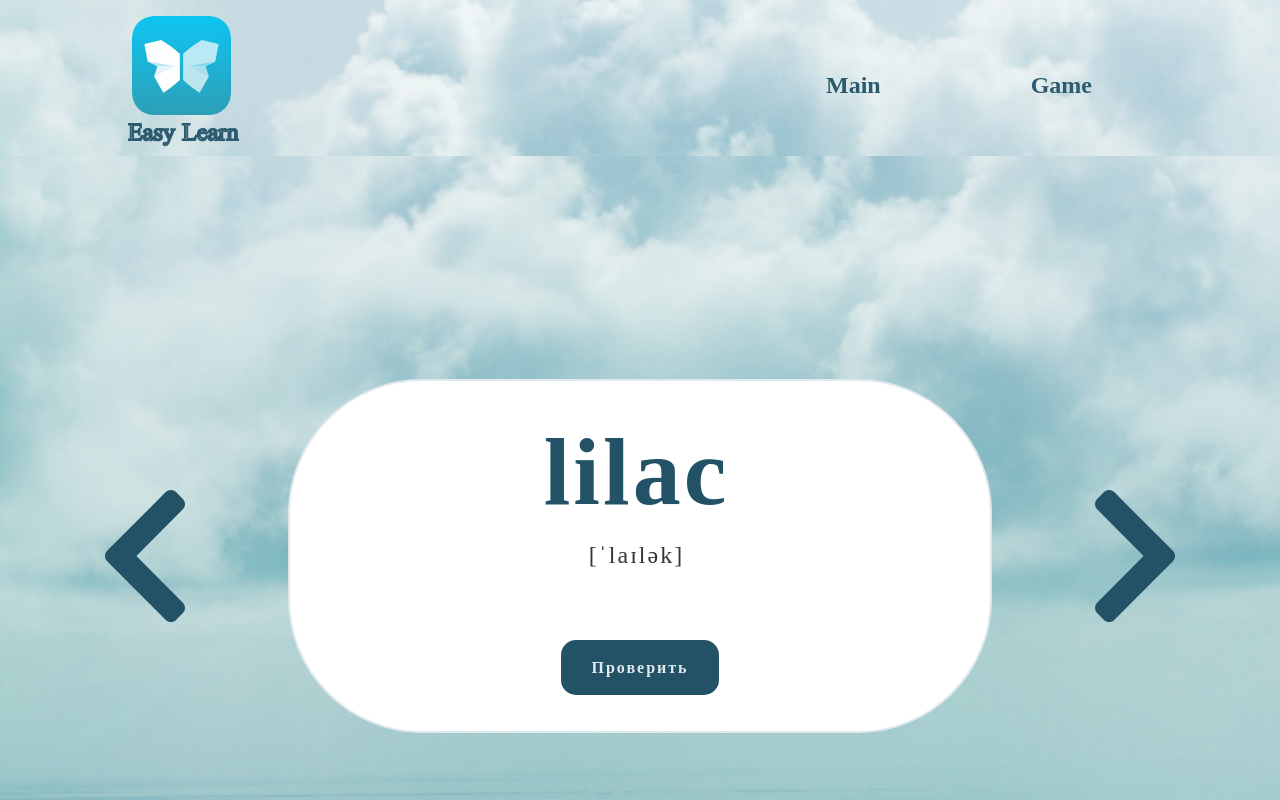
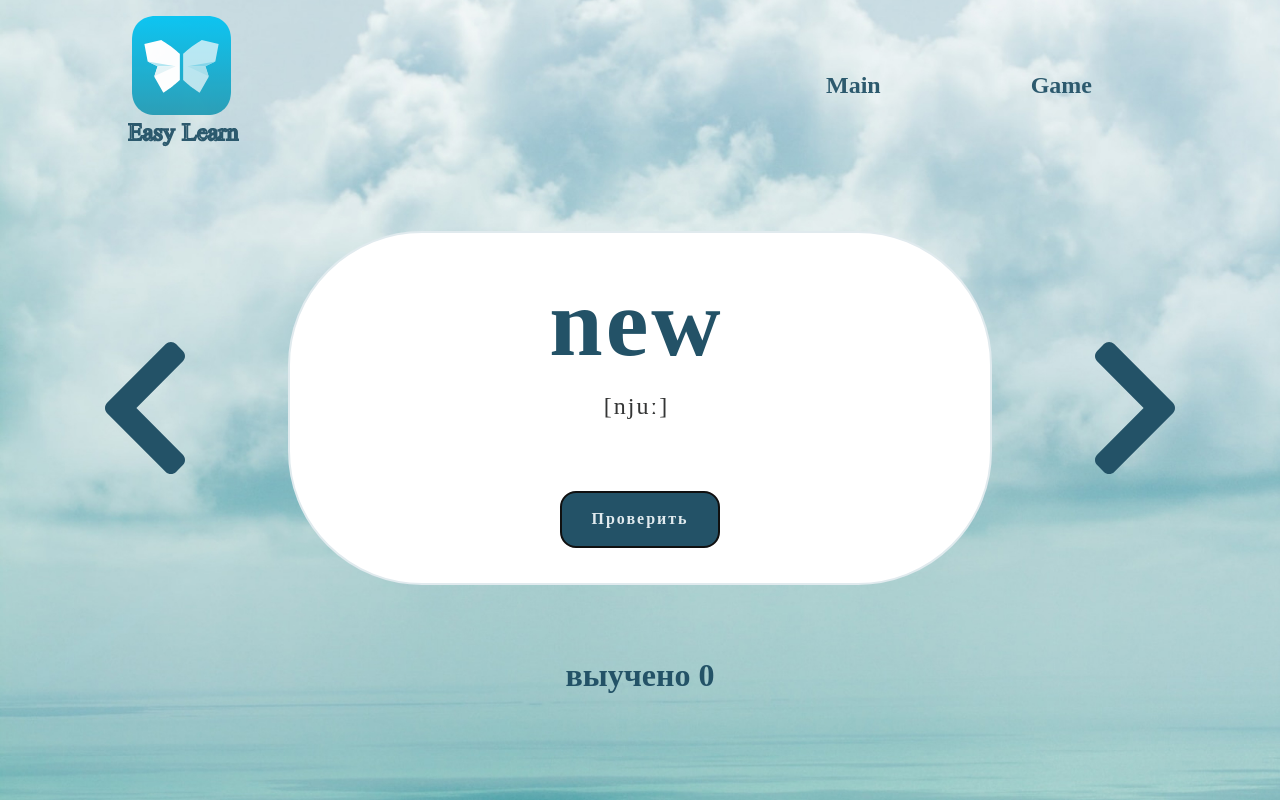
Before and after one commit to Maslenat/TutorialWord-app, a React (Create React App) app: page /game in a window 1280 px wide. Shown: the top 800 px of the page. Built offline with nearby package versions, Linux system fonts and the light colour scheme.

Commit message:
week 34 done

```diff
--- a/src/components/Buttongame/Buttongame.jsx
+++ b/src/components/Buttongame/Buttongame.jsx
@@ -24,7 +24,7 @@ export default function Buttongame(props) {
         let count = ind === lastIndex ? 0 : ind + 1;
 
 
-        // Симулируем задержку кода
+        //  задержкa кода
         setTimeout(function () {
             setIndex(count);
         }, 600);
@@ -54,7 +54,7 @@ export default function Buttongame(props) {
         Change();
         Clickleft();
     }
-    console.log("BUTTON");
+
 
     return (
 
--- a/src/components/Card/Card.jsx
+++ b/src/components/Card/Card.jsx
@@ -5,18 +5,22 @@ import "./card.module.scss";
 
 export default function Card(props) {
     const { english, transcription, russian } = props.word;
-    const { change, setChange } = props;
+    const { change, setChange,Counter } = props;
 
 
 
     function onChan() {
         setChange(false);
+
     }
+function buttonClick(){
+    Counter();
+    onChan();
 
+}
 
     useEffect(() => {
         let btnR = document.getElementById("btnR");
-        console.log(btnR);
         let btnL = document.getElementById("btnL");
         btnR.addEventListener('click', () => { document.getElementById('card').className = style.animationR })
         btnL.addEventListener('click', () => { document.getElementById('card').className = style.animationL })
@@ -29,7 +33,7 @@ export default function Card(props) {
 
     }, [])
 
-    console.log("рендер карты");
+
 
     return (
 
@@ -42,7 +46,7 @@ export default function Card(props) {
 
             </div>
             <div className={style.container__trans}>
-                {change === true ? <button className={style.button} onClick={onChan}>Проверить</button> : <div className={style.rusword}>{russian}</div>}
+                {change === true ? <button autoFocus className={style.button} onClick={buttonClick}>Проверить</button> : <div className={style.rusword}>{russian}</div>}
             </div>
 
         </div>
--- /dev/null
+++ b/src/components/Game/Game.jsx
@@ -0,0 +1,52 @@
+import { useState } from "react";
+import Card from "../../components/Card/Card";
+import massiv from "../../massiv.json";
+import Buttongame from "../../components/Buttongame/Buttongame";
+import style from "./style.module.scss";
+import React from "react";
+
+
+
+Game.defaultProps = {
+    words: massiv,
+    lastIndex: Number(massiv.length - 1)
+};
+
+function Game(props) {
+
+    const {words}=props;
+    const [ind, setIndex] = useState(0);
+    const [change, setChange] = useState(true);
+
+    const [learned, setLearned]=useState([]);
+
+  const lastIndex = Number(words.length - 1);
+
+  const newLearned=[...learned];
+
+  const Counter=()=>{
+if (!newLearned.includes(ind)) newLearned.push(ind);
+setLearned(newLearned);
+
+   }
+
+
+    return (
+        <main className={style.main}>
+        <div className={style.wrapper}  >
+
+            <Buttongame ind={ind} setIndex={setIndex} setChange={setChange} lastIndex={lastIndex} />
+            <Card word={words[ind]} change={change} setChange={setChange} key={ind} Counter={Counter} />
+
+            <Buttongame arrow={'true'} ind={ind} setIndex={setIndex} setChange={setChange} lastIndex={lastIndex} />
+
+        </div>
+        <p>выучено <span>{learned.length}</span></p>
+        </main>
+    )
+
+
+}
+
+
+export default Game;
--- /dev/null
+++ b/src/components/Game/style.module.scss
@@ -0,0 +1,24 @@
+@import "../../style/style.scss";
+
+.wrapper {
+    text-align: center;
+    width: 100%;
+    height: auto;
+    display: flex;
+    align-items: center;
+    justify-content: center;
+    gap: 40px;
+}
+
+.main {
+    margin: auto auto;
+    display: flex;
+    flex-direction: column;
+    align-items: center;
+    justify-content: space-around;
+    gap: 40px;
+}
+
+p {
+    @include font($weight-bold, $font-32, $color-primary-2);
+}
--- a/src/components/Header/Header.jsx
+++ b/src/components/Header/Header.jsx
@@ -11,7 +11,7 @@ import {
 const Header = () => (
 
     <header className={style.header} >
-        {console.log("HEADER")}
+
         <div className={style.header__wrapper}>
             <NavLink to="/" className={style.logo}>
                 <img src={logo} alt='logo' />
--- a/src/components/Header/header.module.scss
+++ b/src/components/Header/header.module.scss
@@ -15,7 +15,7 @@
     top: 0;
     width: 100%;
     display: flex;
-    justify-content: center;
+justify-content: center;
     filter: opacity(95%);
     background: url('../../img/background.jpg');
     background-size: 100%;
--- a/src/pages/PageGame/PageGame.jsx
+++ b/src/pages/PageGame/PageGame.jsx
@@ -1,40 +1,16 @@
-import { useState } from "react";
-import Card from "../../components/Card/Card";
-import massiv from "../../massiv.json";
-import Buttongame from "../../components/Buttongame/Buttongame";
-import style from "./style.module.scss";
-import React from "react";
-
-
-PageGame.defaultProps = {
-    words: massiv,
-    lastIndex: Number(massiv.length - 1)
-};
-
-function PageGame(props) {
-
-
-    const [ind, setIndex] = useState(0);
-    const [change, setChange] = useState(true);
+import Game from "../../components/Game/Game";
+import words from "../../words.json";
 
 
 
+function PageGame() {
 
-    const { words } = props;
-
-    const lastIndex = Number(words.length - 1);
-
-    console.log("GAME NEWW- BUTTON-CARD")
 
     return (
-        <div className={style.wrapper}  >
+        <>
+       <Game words={words}/>
+        </>
 
-            <Buttongame ind={ind} setIndex={setIndex} setChange={setChange} lastIndex={lastIndex} />
-
-            <Card word={words[ind]} change={change} setChange={setChange} key={ind} />
-            <Buttongame arrow={'true'} ind={ind} setIndex={setIndex} setChange={setChange} lastIndex={lastIndex} />
-
-        </div>
     )
 
 
--- a/src/pages/app/app.module.scss
+++ b/src/pages/app/app.module.scss
@@ -13,10 +13,10 @@ a {
 .wrapper {
 
     min-height: 100vh;
-    display: flex;
+display: flex;
     flex-direction: column;
     position: relative;
     align-items: center;
-    justify-content: center;
+// justify-content: center;
 
 }
```
Also changed, not shown: src/components/WrapperGame/Wrappergame.jsx (deleted, +0 -14 lines), src/pages/app/App.jsx (line endings or trailing spaces).
